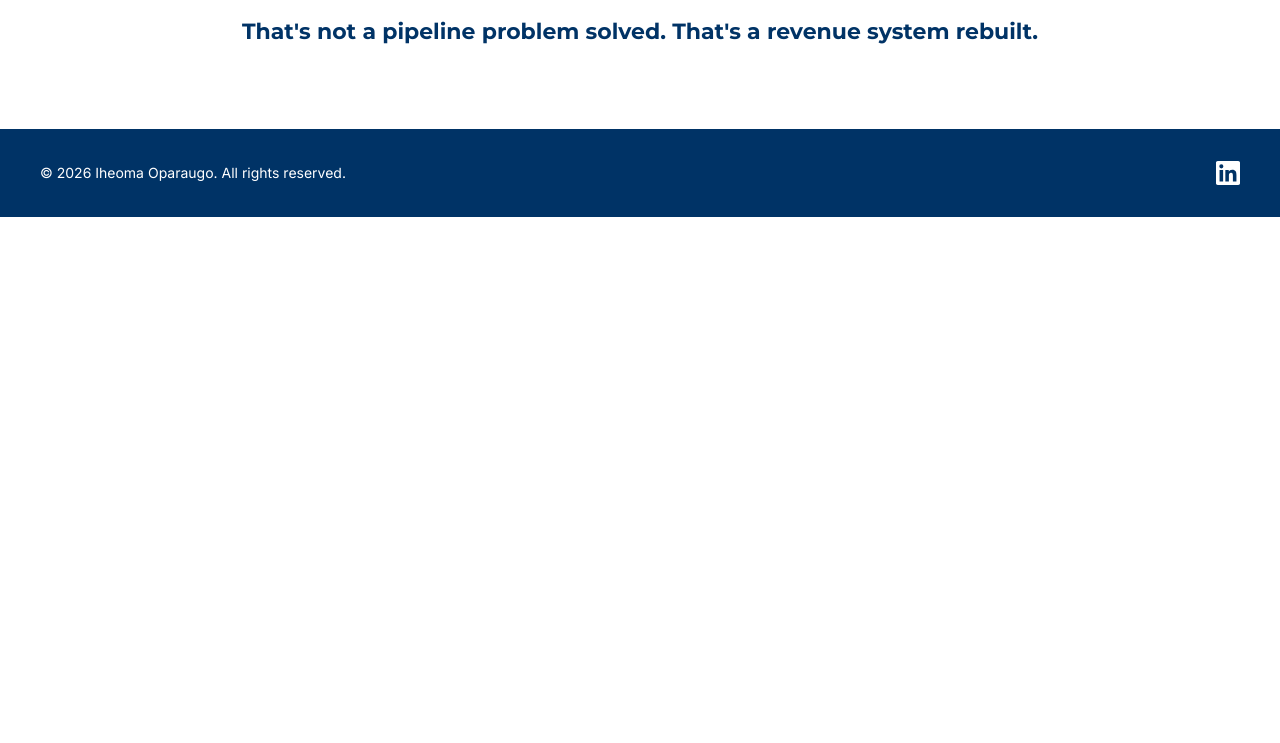
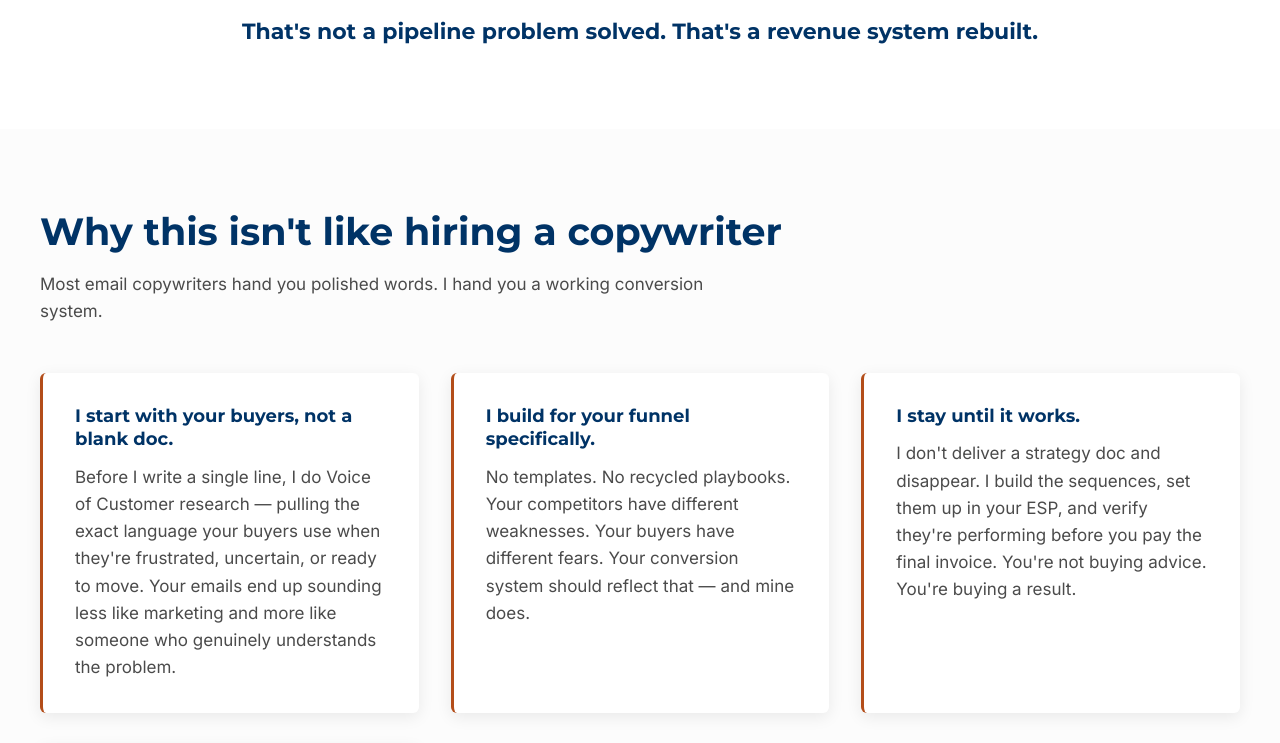
Before and after one commit to Homi011/iheoma-oparaugo, a Next.js app: page / in a window 1280 px wide. Shown: the part 3160-3903 px from the top of the page. Before the commit the page ends 3377 px from the top, so only its background shows below. Built offline with nearby package versions, Linux system fonts and the light colour scheme.

Commit message:
Add Differentiator section

```diff
--- a/app/page.tsx
+++ b/app/page.tsx
@@ -175,6 +175,47 @@ export default function Home() {
           </p>
         </div>
       </section>
+      {/* 3.6 DIFFERENTIATOR */}
+      <section style={{ backgroundColor: '#fcfcfc', padding: '80px 24px' }}>
+        <div style={{ maxWidth: '1200px', margin: '0 auto' }}>
+          <h2 style={{ fontFamily: 'Montserrat, sans-serif', fontWeight: 700, fontSize: 'clamp(30px, 4vw, 38px)', color: '#003366', marginBottom: '16px' }}>
+            Why this isn't like hiring a copywriter
+          </h2>
+          <p style={{ fontFamily: 'Inter, sans-serif', fontSize: '17px', lineHeight: 1.6, color: '#4b4b4b', maxWidth: '720px', marginBottom: '48px' }}>
+            Most email copywriters hand you polished words. I hand you a working conversion system.
+          </p>
+
+          <div style={{ display: 'grid', gridTemplateColumns: 'repeat(auto-fit, minmax(280px, 1fr))', gap: '32px' }}>
+            {[
+              {
+                title: 'I start with your buyers, not a blank doc.',
+                body: 'Before I write a single line, I do Voice of Customer research — pulling the exact language your buyers use when they\'re frustrated, uncertain, or ready to move. Your emails end up sounding less like marketing and more like someone who genuinely understands the problem.',
+              },
+              {
+                title: 'I build for your funnel specifically.',
+                body: 'No templates. No recycled playbooks. Your competitors have different weaknesses. Your buyers have different fears. Your conversion system should reflect that — and mine does.',
+              },
+              {
+                title: 'I stay until it works.',
+                body: 'I don\'t deliver a strategy doc and disappear. I build the sequences, set them up in your ESP, and verify they\'re performing before you pay the final invoice. You\'re not buying advice. You\'re buying a result.',
+              },
+              {
+                title: 'I operate in your buyer\'s world.',
+                body: 'HR Tech and Health Tech aren\'t interchangeable with other SaaS verticals. The compliance anxieties, the stakeholder dynamics, the language that builds trust in these spaces — I know it, and I write for it.',
+              },
+            ].map((item, i) => (
+              <div key={i} style={{ backgroundColor: '#ffffff', borderLeft: '3px solid #b34d19', padding: '32px', borderRadius: '6px', boxShadow: '0 4px 16px rgba(0,0,0,0.08)' }}>
+                <h3 style={{ fontFamily: 'Montserrat, sans-serif', fontWeight: 700, fontSize: '18px', color: '#003366', marginBottom: '12px', lineHeight: 1.3 }}>
+                  {item.title}
+                </h3>
+                <p style={{ fontFamily: 'Inter, sans-serif', fontSize: '17px', lineHeight: 1.6, color: '#4b4b4b', margin: 0 }}>
+                  {item.body}
+                </p>
+              </div>
+            ))}
+          </div>
+        </div>
+      </section>
     </>
   );
 }
```
